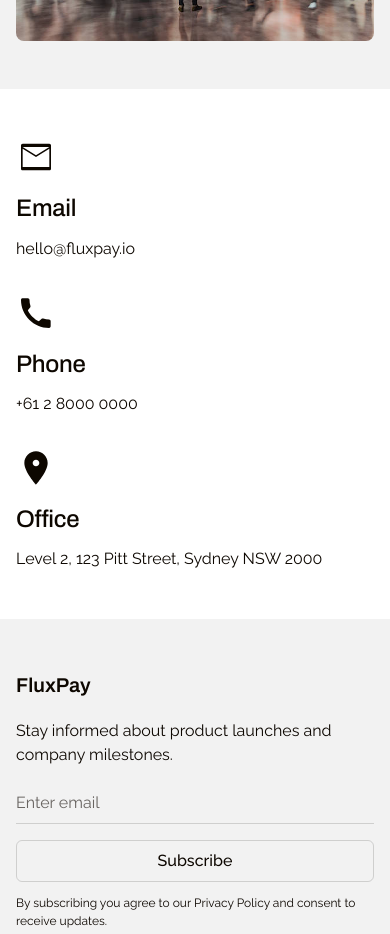
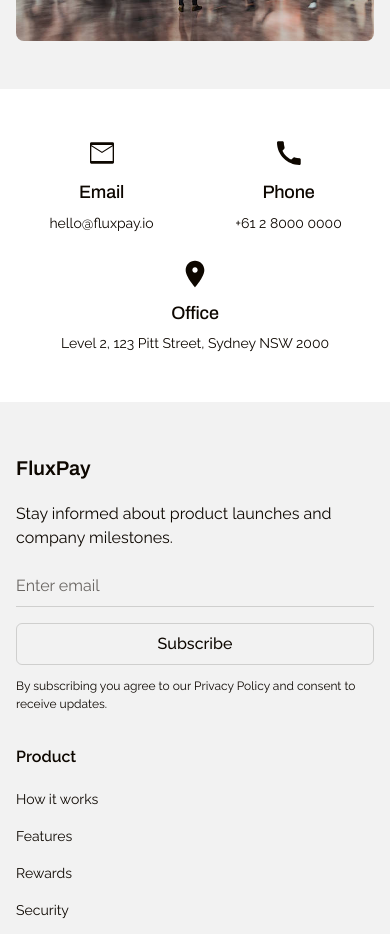
Before and after one commit to Dpolley99/landingPage-FluxPay, a React (Vite) app: page / in a window 390 px wide. Shown: the part 4800-5734 px from the top of the page. Built offline with nearby package versions, Linux system fonts and the light colour scheme.

Commit message:
UI fix - contact component

```diff
--- a/src/components/Contact.jsx
+++ b/src/components/Contact.jsx
@@ -32,17 +32,52 @@
   return (
     <section className="bg-white w-full flex flex-col items-center gap-10 md:gap-16 xl:gap-20 py-12 md:py-20 xl:py-28 px-4 sm:px-8 md:px-12 xl:px-16">
       <div className="flex flex-col items-center gap-10 md:gap-16 xl:gap-20 w-full max-w-[1440px]">
-        <div className="flex flex-col sm:flex-row gap-8 md:gap-10 xl:gap-12 w-full">
+        {/* Mobile: Email and Phone side by side, Office below */}
+        <div className="flex flex-col sm:hidden gap-6 w-full">
+          <div className="flex gap-4 w-full">
+            {contactInfo.slice(0, 2).map((info, index) => (
+              <div key={index} className="flex-1 flex flex-col items-center gap-3">
+                <div className="w-8 h-8 flex items-center justify-center">
+                  {info.icon}
+                </div>
+                <div className="flex flex-col gap-2 items-center">
+                  <h4 className="font-archivo text-lg font-medium leading-[1.3] tracking-[-0.01em] text-[#0D0700] text-center">
+                    {info.title}
+                  </h4>
+                  <p className="font-raleway text-sm font-normal leading-[1.5] text-[#0D0700] text-center">
+                    {info.value}
+                  </p>
+                </div>
+              </div>
+            ))}
+          </div>
+          <div className="flex flex-col items-center gap-3 w-full">
+            <div className="w-8 h-8 flex items-center justify-center">
+              {contactInfo[2].icon}
+            </div>
+            <div className="flex flex-col gap-2 items-center">
+              <h4 className="font-archivo text-lg font-medium leading-[1.3] tracking-[-0.01em] text-[#0D0700] text-center">
+                {contactInfo[2].title}
+              </h4>
+              <p className="font-raleway text-sm font-normal leading-[1.5] text-[#0D0700] text-center">
+                {contactInfo[2].value}
+              </p>
+            </div>
+          </div>
+        </div>
+
+        {/* Desktop: All three side by side */}
+        <div className="hidden sm:flex flex-row gap-8 md:gap-10 xl:gap-12 w-full">
           {contactInfo.map((info, index) => (
-            <div key={index} className="flex-1 flex flex-col gap-4 md:gap-6">
+            <div key={index} className="flex-1 flex flex-col items-center gap-4 md:gap-6">
               <div className="w-10 h-10 sm:w-12 sm:h-12 flex items-center justify-center">
                 {info.icon}
               </div>
-              <div className="flex flex-col gap-3 md:gap-4">
-                <h4 className="font-archivo text-2xl sm:text-3xl md:text-4xl xl:text-[40px] font-medium leading-[1.3] tracking-[-0.01em] text-[#0D0700]">
+              <div className="flex flex-col gap-3 md:gap-4 items-center">
+                <h4 className="font-archivo text-2xl sm:text-3xl md:text-4xl xl:text-[40px] font-medium leading-[1.3] tracking-[-0.01em] text-[#0D0700] text-center">
                   {info.title}
                 </h4>
-                <p className="font-raleway text-base sm:text-lg font-normal leading-[1.5] text-[#0D0700]">
+                <p className="font-raleway text-base sm:text-lg font-normal leading-[1.5] text-[#0D0700] text-center">
                   {info.value}
                 </p>
               </div>
```
